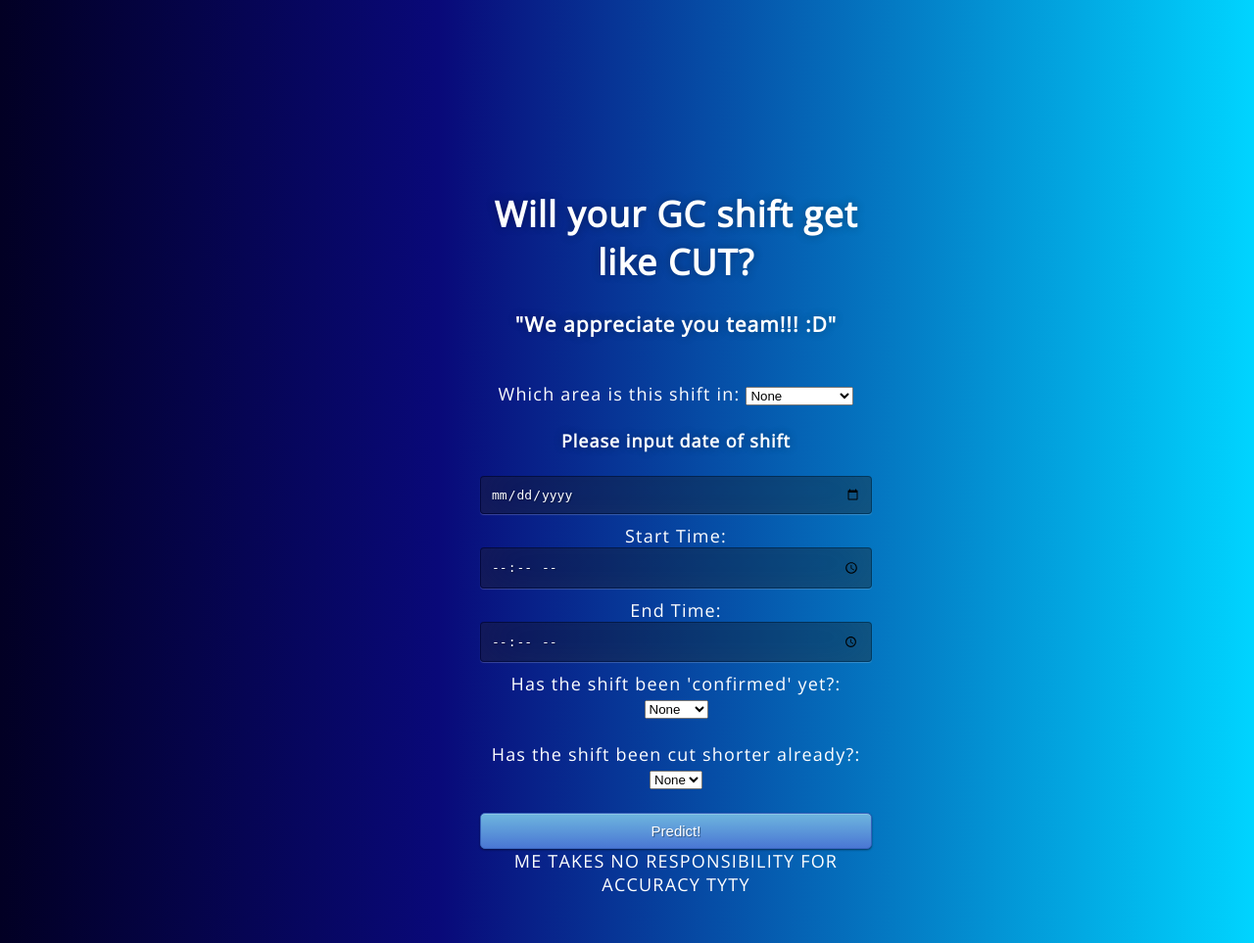
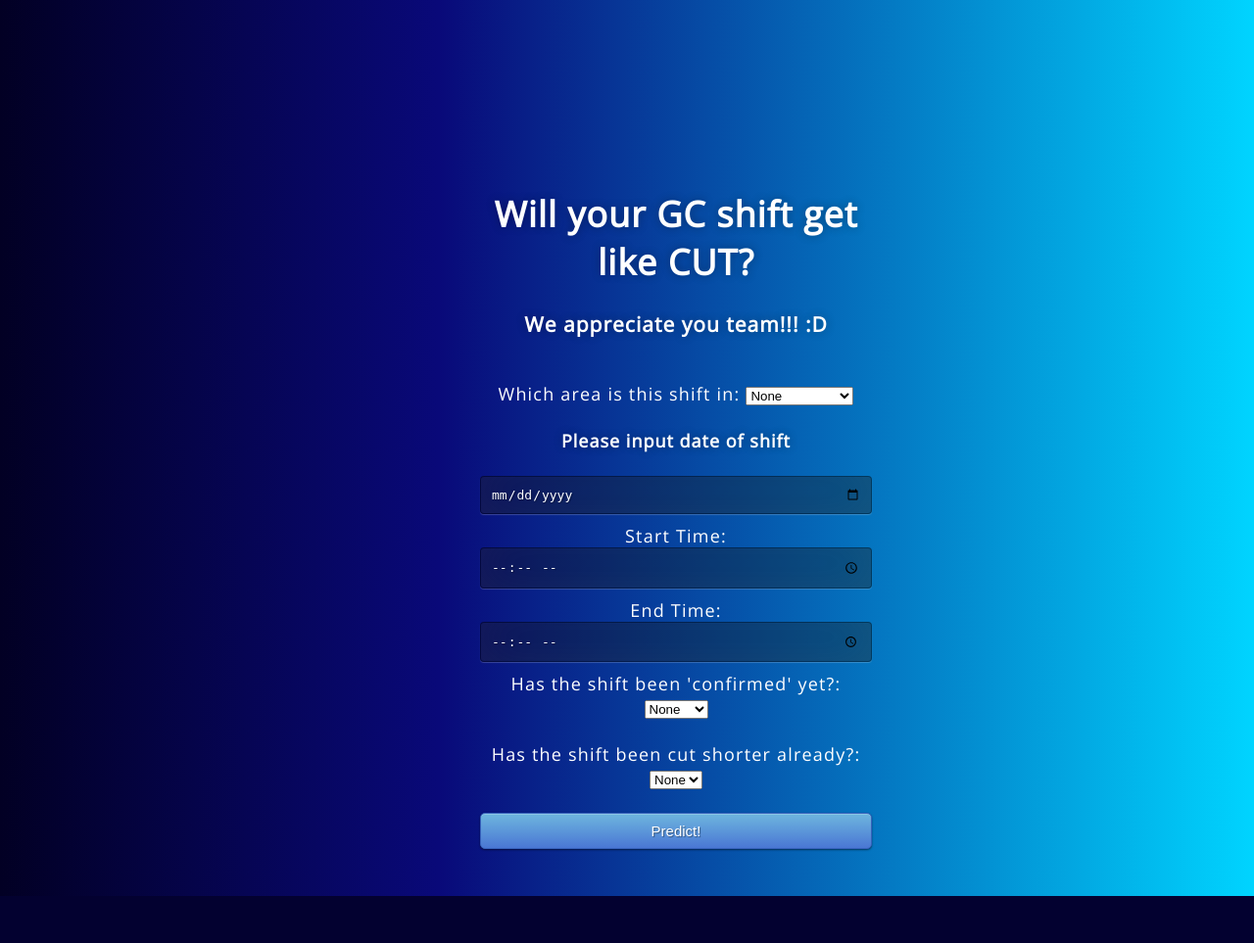
Before and after one commit to VenzoG/HowBusyCinema, a Flask app: page / in a window 1280 px wide. Shown: the whole page at 98% size. After the commit the page ends 915 px from the top, so only its background shows below. Run offline with Flask 2, Linux system fonts and the light colour scheme.

Commit message:
Update index.html

```diff
--- a/templates/index.html
+++ b/templates/index.html
@@ -3,7 +3,7 @@
 <!--Based on https://codepen.io/frytyler/pen/EGdtg-->
     <head>
       <meta charset="UTF-8">
-      <title>but will your GC shift get like CUT?</title>
+      <title>but will your GC shift get CUT?</title>
       <link href='https://fonts.googleapis.com/css?family=Pacifico' rel='stylesheet' type='text/css'>
     <link href='https://fonts.googleapis.com/css?family=Arimo' rel='stylesheet' type='text/css'>
     <link href='https://fonts.googleapis.com/css?family=Hind:300' rel='stylesheet' type='text/css'>
@@ -15,7 +15,7 @@
     <body>
      <div class="login">
       <h1>Will your GC shift get like CUT?</h1>
-      <h3>"We appreciate you team!!! :D"</h3>
+      <h3>We appreciate you team!!! :D</h3>
         <br>
 
         <form action="{{ url_for('predict')}}"method="post">
@@ -27,7 +27,6 @@
               <option value="gcr">GC Runner</option>
               <option value="gch">GC Host</option>
               <option value="gcs">GC Supervisor</option>
-              <option value="up">Upstairs</option>
             </select>
             <br>
             <h4>Please input date of shift</h4>
@@ -61,7 +60,7 @@
             <br>
 
             <button type="submit" class="btn btn-primary btn-block btn-large">Predict!</button>
-            ME TAKES NO RESPONSIBILITY FOR ACCURACY TYTY
+
         </form>
 
        <br>
```
